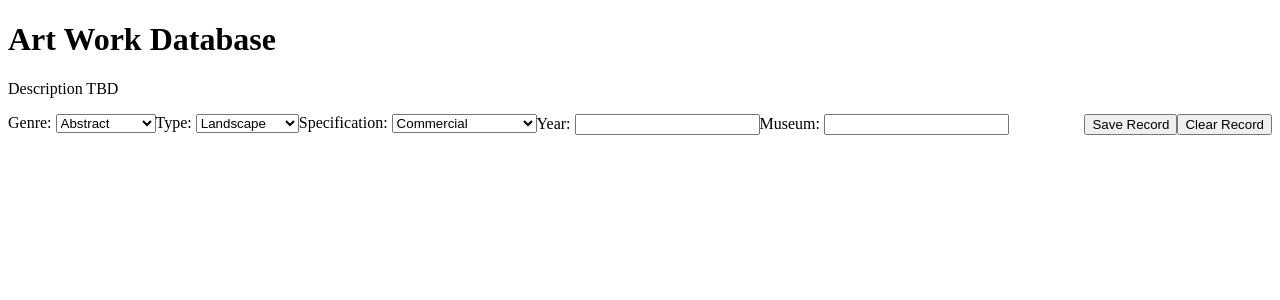
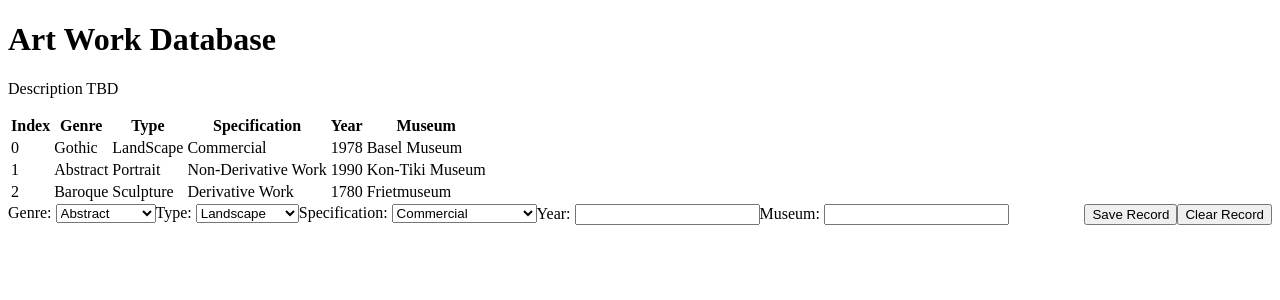
Before and after one commit to srishti-lamba/React-ShoppingWebsite, a PHP site: page /Lab2-Part1-Team6.php in a window 1280 px wide. Shown: the top 300 px of the page. Run offline with PHP 8.4, Linux system fonts and the light colour scheme.

Commit message:
Part A, made description of database

```diff
--- a/Lab2/Lab2-Part1-Team6.php
+++ b/Lab2/Lab2-Part1-Team6.php
@@ -15,15 +15,38 @@
 </head>
 
 <body>
+    <?php
+        //Creates a session array database called artworks, access array with $_SESSION['artworks']
+        require('initalizeArray.php');
+    ?>
     <header>
         <h1>Art Work Database</h1>
         <p>Description TBD</p>
+        <table>
+            <tr>
+                <th>Index</th>
+                <th>Genre</th>
+                <th>Type</th>
+                <th>Specification</th>
+                <th>Year</th>
+                <th>Museum</th>
+            </tr>
+            <?php
+                $artArray = $_SESSION['artworks'];
+                for ($x = 0; $x < count($artArray); $x++) {
+                    $artWork = $artArray[$x];
+                    echo "<tr>";
+                    echo "<td>$x</td>";
+                    echo "<td>"; echo $artWork->genre; echo "</td>";
+                    echo "<td>"; echo $artWork->type; echo "</td>";
+                    echo "<td>"; echo $artWork->specification; echo "</td>";
+                    echo "<td>"; echo $artWork->year; echo "</td>";
+                    echo "<td>"; echo $artWork->museum; echo "</td>";
+                    echo "</tr>";
+                }
+            ?>
+        </table>
     </header>
-    <?php
-        //Creates a session array database called artworks
-        require('initalizeArray.php');
-        //print_r ($_SESSION['artworks']);
-    ?>
     <form id="form" action="./Lab2-Part1-Team6.php" method="post">
         <div style="float:left;">
             <label for="genre">Genre:</label>
```
